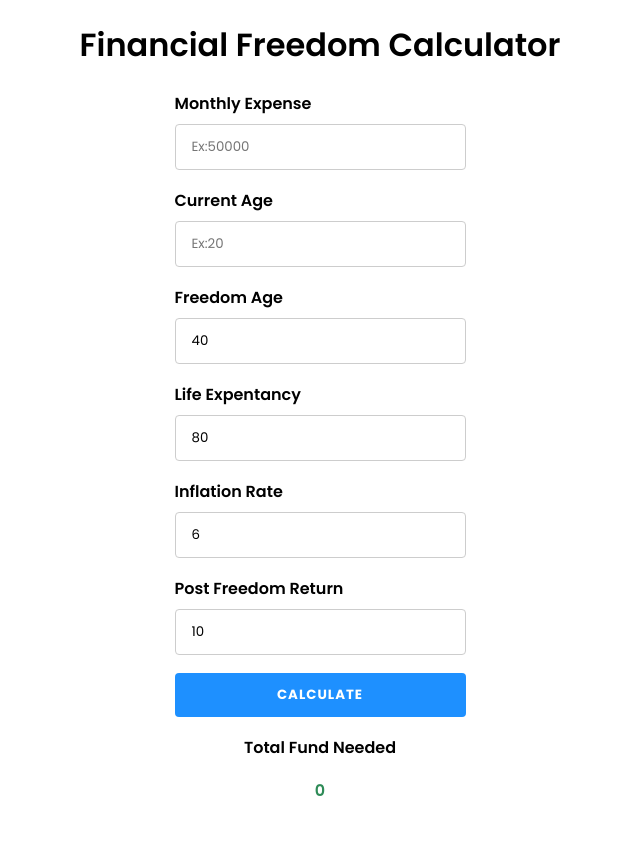
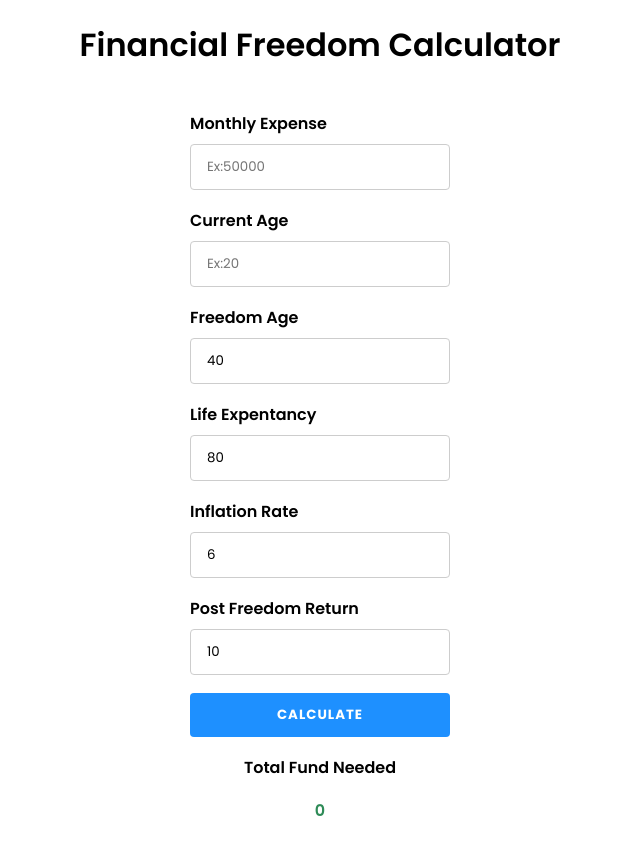
Before and after one commit to Creanick/freedomcalculator, a React (Create React App) app: page / in a window 1280 px wide. Shown: the whole page, without its empty margins (320-960 px from the left). Before the commit the page ends 803 px from the top, so only its background shows below. Built offline with nearby package versions, Linux system fonts and the light colour scheme.

Commit message:
added flexible width of input container

```diff
--- a/src/App.tsx
+++ b/src/App.tsx
@@ -9,13 +9,21 @@ const Wrapper = styled.div`
   align-items: center;
   h1{
     font-weight: 600;
+    text-align: center;
   }
 `;
+const inputContainerWidth = "300px";
 const InputContainer = styled.form`
   /* border: 1px solid black; */
-  max-width: 300px;
+  box-sizing: border-box;
+  width: ${inputContainerWidth};
+  max-width: ${inputContainerWidth};
+  padding: 20px;
   display: grid;
   gap:18px;
+  @media screen and (max-width:${inputContainerWidth}){
+    width:100%;
+  }
   p{
     font-weight: 600;
     margin:0;
```
